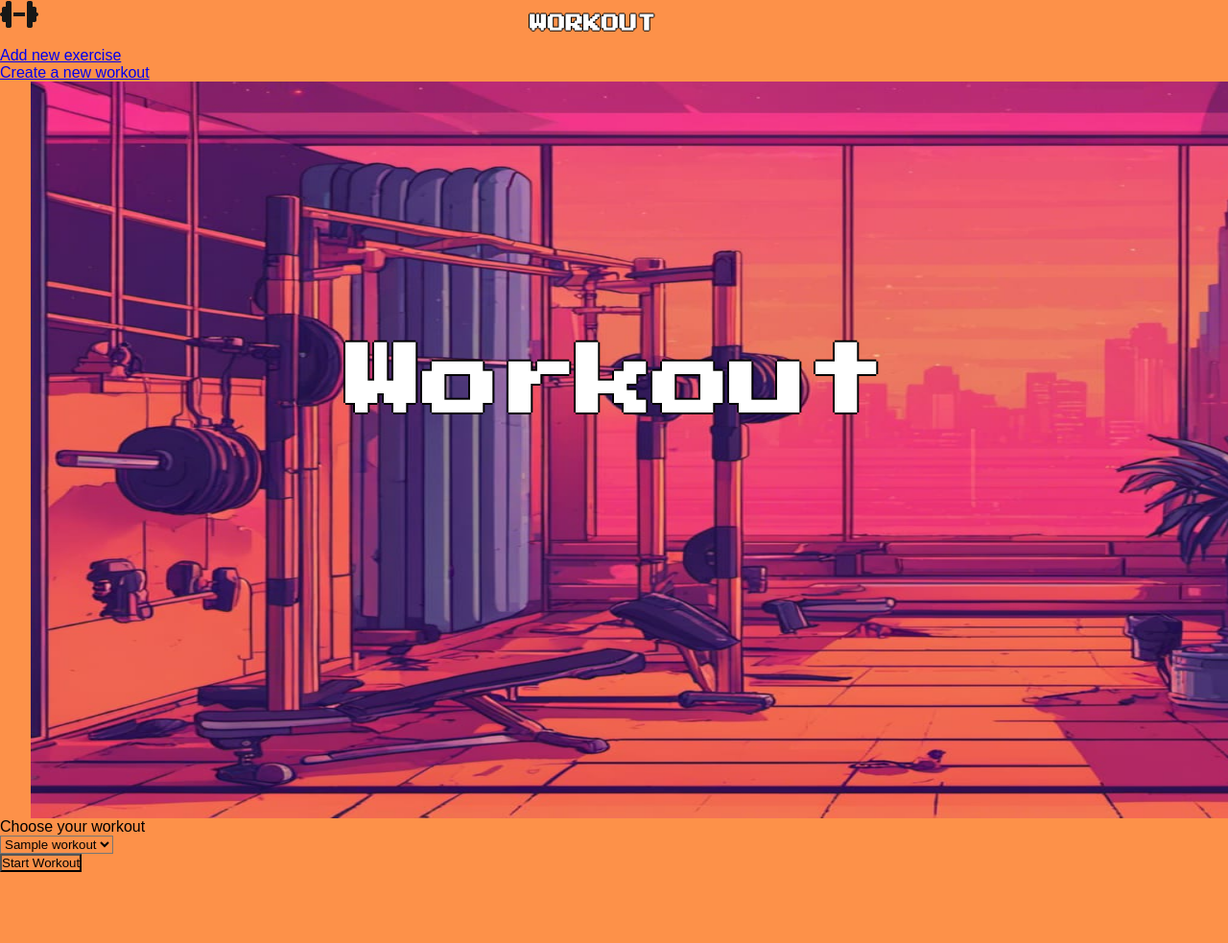
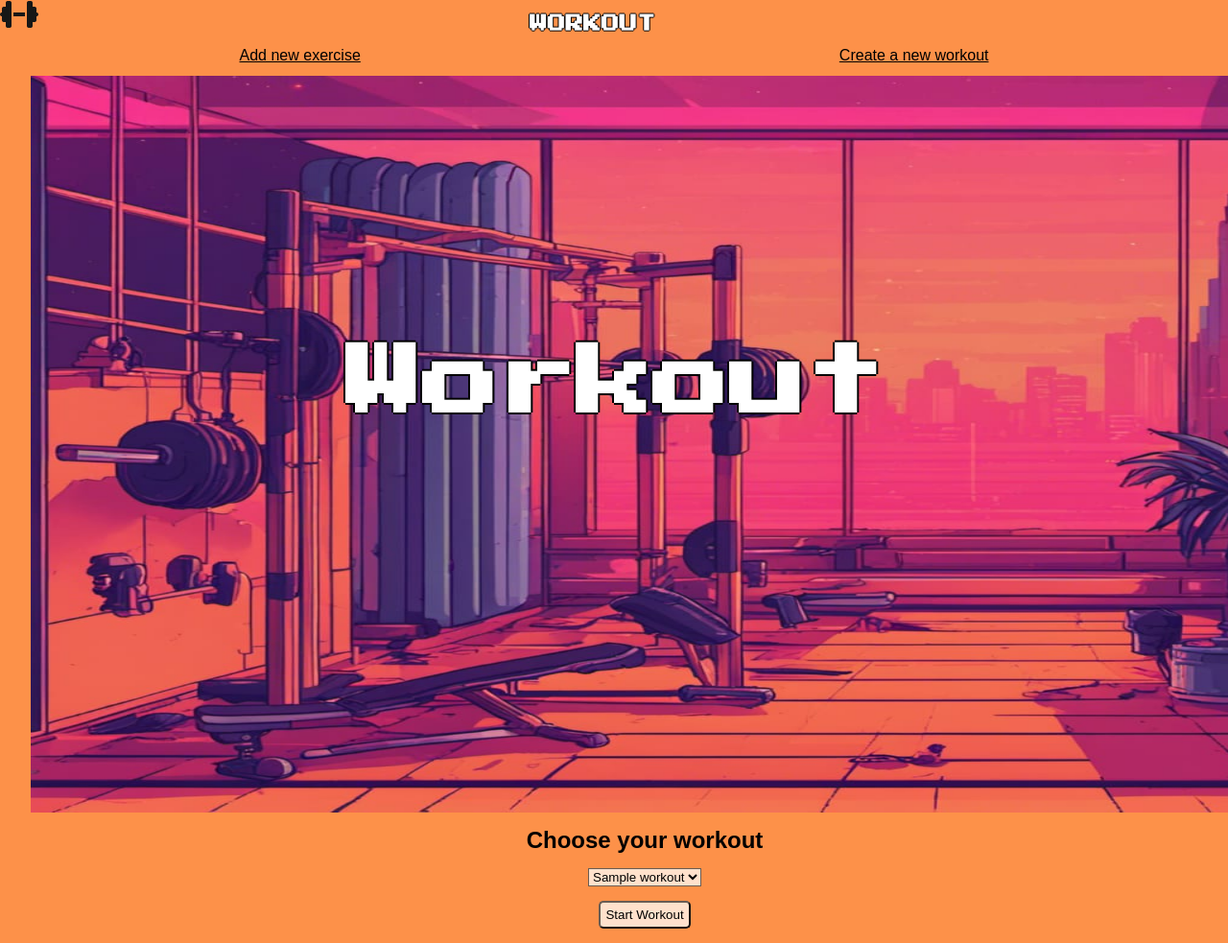
Before and after one commit to frasey/workout, a Flask app: page /workout in a window 1280 px wide; the page is wider, and only the part inside the window is pictured. Shown: that part at 96% size. Before the commit the page ends 909 px from the top of that part, so only its background shows below. Run offline with Flask 3, Linux system fonts and the light colour scheme; tables that the repository leaves empty hold one stand-in row (values such as "Sample post"); some libraries are stand-ins or nearby versions.

Commit message:
css for index.jinja

```diff
--- a/static/style.css
+++ b/static/style.css
@@ -5,6 +5,14 @@
     font-family: Arial, Helvetica, sans-serif;
 }
 
+.container {
+    width: 100%;
+    margin: 0 auto;
+    padding: 0 2rem;
+    text-align: center;
+}
+
+/* BASE */
 .base-header {
     margin: 15px 0;
     display: flex;
@@ -17,6 +25,21 @@
     text-shadow: 1px 0 0 #000, 0 -1px 0 #000, 0 1px 0 #000, -1px 0 0 #000;
 }
 
+.nav-bar {
+    display: flex;
+    justify-content: space-around;
+    height: 30px;
+}
+
+.nav-link {
+    color: #000;
+}
+
+.nav-link a:visited {
+    color: #000;
+}
+
+/* HERO CONTAINER */
 .hero-container {
     width: 100%;
     margin: 0 auto;
@@ -41,3 +64,22 @@
     height: 60vw;
     width: 100%;
 }
+
+/* HOMEPAGE DROPDOWN */
+
+.homepage__choose-title {
+    margin: 15px 0;
+}
+
+.dropdown {
+    background-color: #FFE1CC;
+    border-color: #695D54;
+}
+
+.submit-input {
+    margin: 15px 0;
+    padding: 5px;
+    background-color: #FFE1CC;
+    border-color: #695D54;
+    border-radius: 5px;
+}
--- a/templates/base.jinja
+++ b/templates/base.jinja
@@ -17,14 +17,10 @@
             <h3 class="header-title">WORKOUT</h3>
         </span>
     </header>
-    <ul>
-        <li>
-            <a href="/exercise">Add new exercise</a>
-        </li>
-        <li>
-            <a href="workout/new">Create a new workout</a>
-        </li>
-    </ul>
+    <div class="nav-bar">
+            <a class="nav-link" href="/exercise">Add new exercise</a>
+            <a class="nav-link" href="workout/new">Create a new workout</a>
+    </div>
 </nav>
 <body>
     {% block content %}
--- a/templates/index.jinja
+++ b/templates/index.jinja
@@ -4,17 +4,19 @@
         <h1 class="hero-title">Workout</h1>
     </div>
 
-    <p>Choose your workout</p>
+    <section class="container">
+        <h2 class="homepage__choose-title">Choose your workout</h2>
         <div>
-        <select name="workout" id="workout">
+            <select class="dropdown" name="workout" id="workout">
                 {% for workout in workouts %}
                     <option value="workout.id">{{workout.name}}</option>
                 {% endfor %}
             </select>
             <form action="">
-        <input type="submit" value="Start Workout">
+            <input class="submit-input" type="submit" value="Start Workout">
             </form>
         </div>
+    </section>
     {# <form action="/workout/{{workout.id}}" method="post">
         <input type="submit" value="Start workout">
     </form> #}
```
Lines whose indentation alone changed are shown as unchanged.
